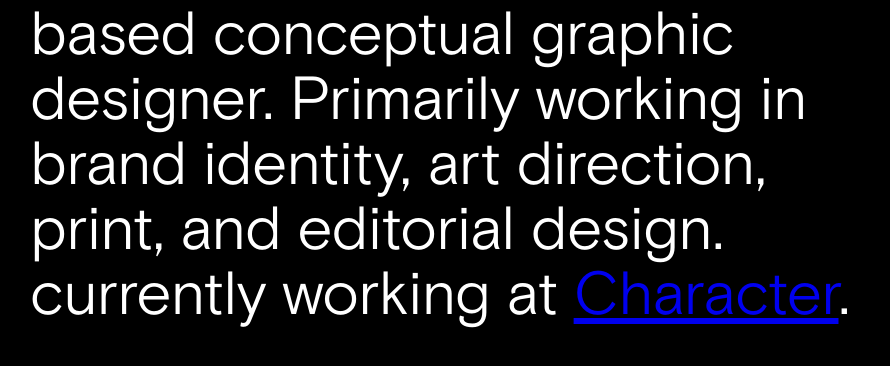
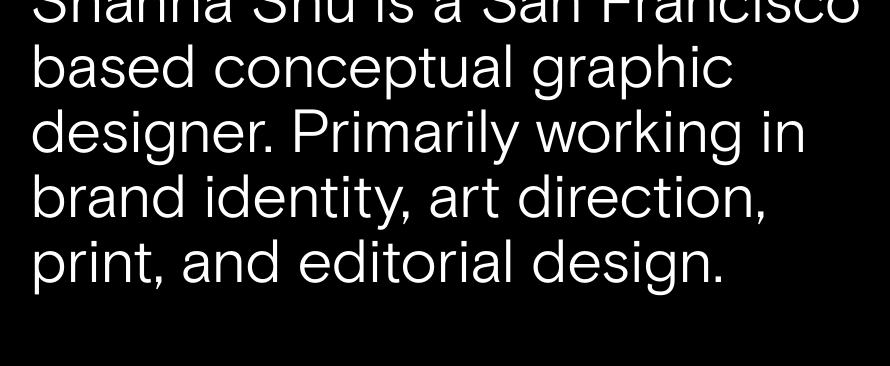
Before and after one commit to shannashu/shannashu, a plain HTML site: page index.html in a window 1280 px wide. Shown: the whole page, without its empty margins (2-892 px from the left). Drawn offline with Linux system fonts and the light colour scheme.

Commit message:
Update index.html

```diff
--- a/index.html
+++ b/index.html
@@ -40,6 +40,6 @@
 
 
 Shanna Shu is a San Francisco based conceptual graphic designer. Primarily working in brand identity, art direction, print, and editorial design.
-	currently working at <a href="https://character.co/">Character</a>.
+
 
 </div>
```
